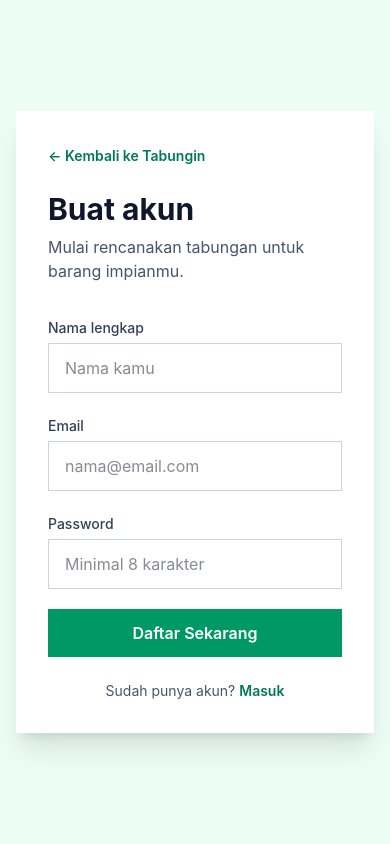
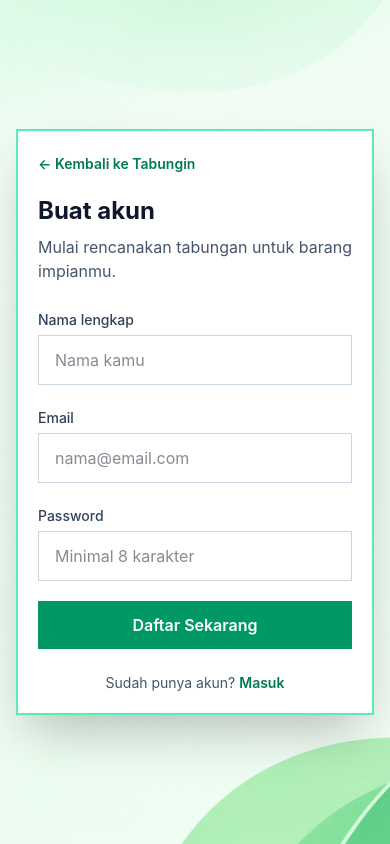
Before and after one commit to tegarprasety0/tabungin-proyek-tegar, a React (Vite) app: page /register in a window 390 px wide. Built offline with nearby package versions, Linux system fonts and the light colour scheme; no server answers.

Commit message:
style(register): improve form contrast

```diff
--- a/src/pages/Register.jsx
+++ b/src/pages/Register.jsx
@@ -69,8 +69,8 @@ function Register() {
     'mt-1 w-full border border-slate-300 px-4 py-3 outline-none transition focus:border-emerald-500 focus:ring-2 focus:ring-emerald-100'
 
   return (
-    <main className="flex min-h-screen items-center justify-center bg-emerald-50 px-4 py-10">
-      <section className="w-full max-w-md bg-white p-8 shadow-xl">
+    <main className="tabungin-background flex min-h-screen items-center justify-center px-4 py-6 sm:py-10">
+      <section className="w-full max-w-md border-2 border-emerald-300 bg-white p-5 shadow-2xl sm:p-8">
         <Link
           to="/"
           className="text-sm font-semibold text-emerald-700"
@@ -78,7 +78,7 @@ function Register() {
           ← Kembali ke Tabungin
         </Link>
 
-        <h1 className="mt-6 text-3xl font-bold text-slate-900">
+        <h1 className="mt-5 text-2xl font-bold text-slate-900 sm:mt-6 sm:text-3xl">
           Buat akun
         </h1>
 
@@ -88,7 +88,7 @@ function Register() {
 
         <form
           onSubmit={handleSubmit(onSubmit)}
-          className="mt-8 space-y-5"
+          className="mt-6 space-y-5 sm:mt-8"
         >
           <div>
             <label
```
